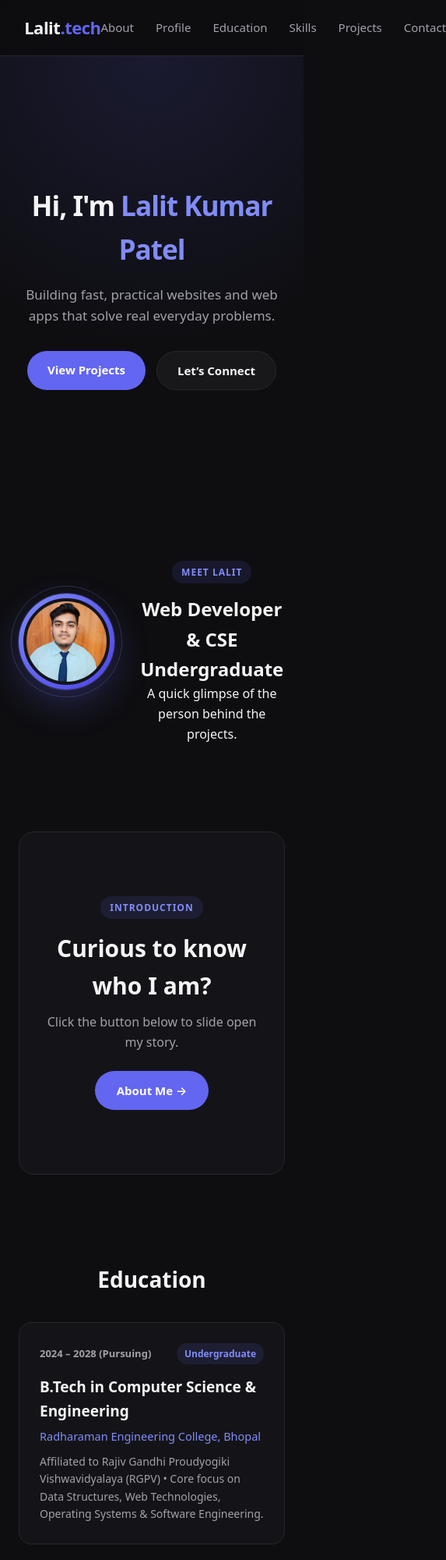
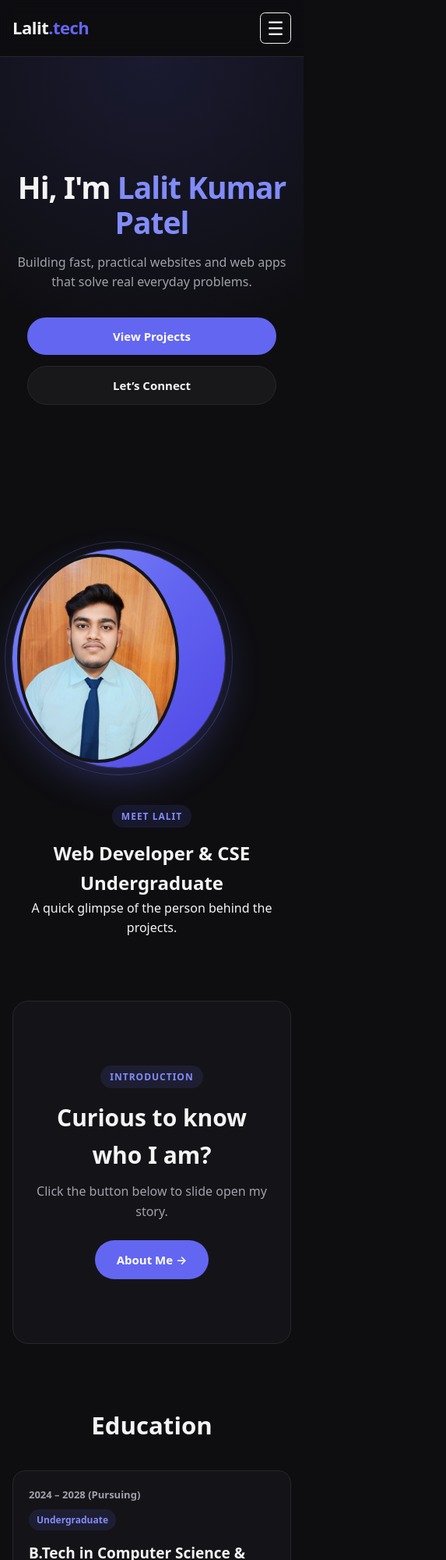
Before and after one commit to Lalit2506/lalit-portfolio, a plain HTML site: page index.html in a window 390 px wide. Shown: the top 2000 px of the page at 78% size, 573 px wide, since content can reach past the window. Drawn offline with Linux system fonts and the light colour scheme.

Commit message:
Updated portfolio

```diff
--- a/index.html
+++ b/index.html
@@ -7,11 +7,165 @@
   <title>Lalit Kumar Patel | Web Developer Portfolio</title>
   <link rel="icon" href="favicon.png" type="image/png" />
   <link rel="stylesheet" href="portfolio.css" />
+  <style>
+    *, *::before, *::after {
+      box-sizing: border-box;
+    }
+
+    html {
+      scroll-behavior: smooth;
+    }
+
+    body {
+      overflow-x: hidden;
+    }
+
+    img {
+      max-width: 100%;
+      height: auto;
+    }
+
+    .nav-toggle {
+      position: absolute;
+      opacity: 0;
+      pointer-events: none;
+    }
+
+    .nav-menu-btn {
+      display: none;
+    }
+
+    @media (max-width: 700px) {
+      .navbar {
+        align-items: center;
+        flex-direction: row;
+        justify-content: space-between;
+        padding: 1rem;
+      }
+
+      .nav-menu-btn {
+        align-items: center;
+        border: 1px solid currentColor;
+        border-radius: 0.4rem;
+        cursor: pointer;
+        display: flex;
+        font-size: 1.5rem;
+        height: 2.5rem;
+        justify-content: center;
+        line-height: 1;
+        padding: 0;
+        width: 2.5rem;
+      }
+
+      .navbar ul {
+        display: none;
+        flex-direction: column;
+        gap: 0.75rem;
+        margin: 0.75rem 0 0;
+        padding: 0;
+        width: 100%;
+      }
+
+      .nav-toggle:checked ~ ul {
+        display: flex;
+      }
+
+      .nav-toggle:focus-visible + .nav-menu-btn {
+        outline: 2px solid currentColor;
+        outline-offset: 3px;
+      }
+
+      .navbar li {
+        list-style: none;
+      }
+
+      .navbar a {
+        font-size: 0.9rem;
+      }
+
+      .hero,
+      .section {
+        padding: 2.5rem 1rem;
+      }
+
+      .hero h1 {
+        font-size: clamp(2rem, 10vw, 3rem);
+        line-height: 1.15;
+      }
+
+      .hero-sub {
+        font-size: 1rem;
+      }
+
+      .hero-actions {
+        align-items: stretch;
+        flex-direction: column;
+        width: min(100%, 20rem);
+      }
+
+      .hero-actions a {
+        text-align: center;
+      }
+
+      .profile-section {
+        align-items: center !important;
+        flex-direction: column !important;
+        gap: 1.25rem !important;
+        text-align: center;
+      }
+
+      .profile-image {
+        max-width: min(70vw, 13rem);
+      }
+
+      .about-box,
+      .section-drawer,
+      .drawer-body {
+        max-width: 100%;
+      }
+
+      .drawer-body {
+        padding: 1rem;
+      }
+
+      .education-grid,
+      .skills-grid,
+      .projects-grid,
+      .contact-grid {
+        display: grid !important;
+        grid-template-columns: 1fr !important;
+        gap: 1rem;
+      }
+
+      .edu-card,
+      .project-card,
+      .contact-card {
+        padding: 1.25rem;
+      }
+
+      .edu-top {
+        align-items: flex-start;
+        flex-direction: column;
+        gap: 0.5rem;
+      }
+
+      .section-title {
+        font-size: clamp(1.7rem, 8vw, 2.3rem);
+      }
+
+      footer {
+        padding: 1.5rem 1rem;
+        text-align: center;
+      }
+    }
+  </style>
 </head>
 <body>
   <!-- Navigation Bar -->
   <nav class="navbar">
     <div class="logo">Lalit<span>.tech</span></div>
+    <input type="checkbox" id="nav-toggle" class="nav-toggle" aria-label="Toggle navigation menu" />
+    <label for="nav-toggle" class="nav-menu-btn" aria-label="Open navigation menu">☰</label>
     <ul>
       <li><a href="#about">About</a></li>
       <li><a href="#profile">Profile</a></li>
```
